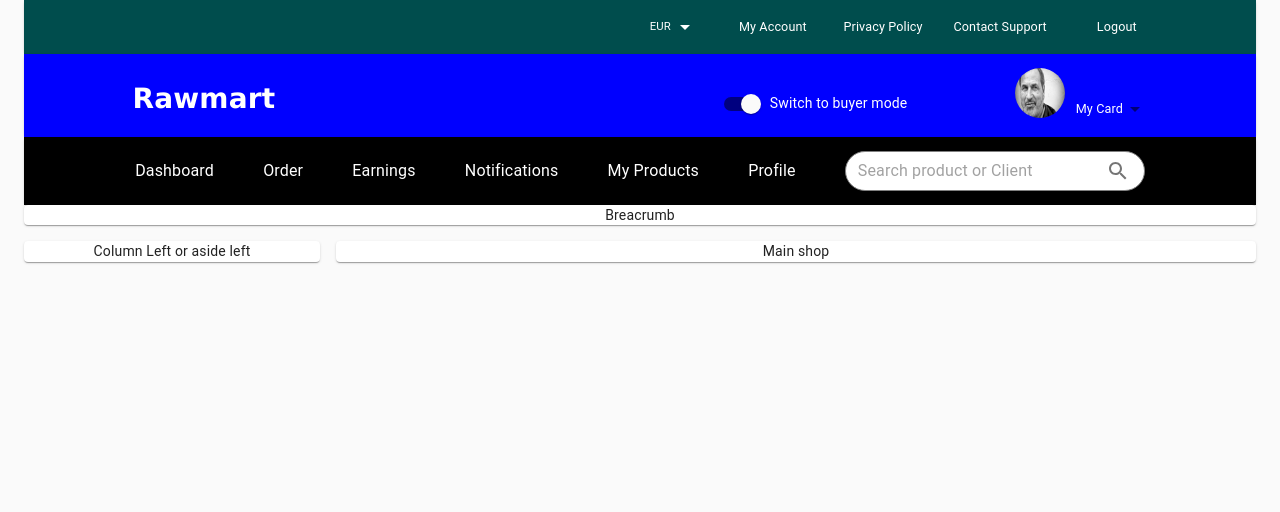
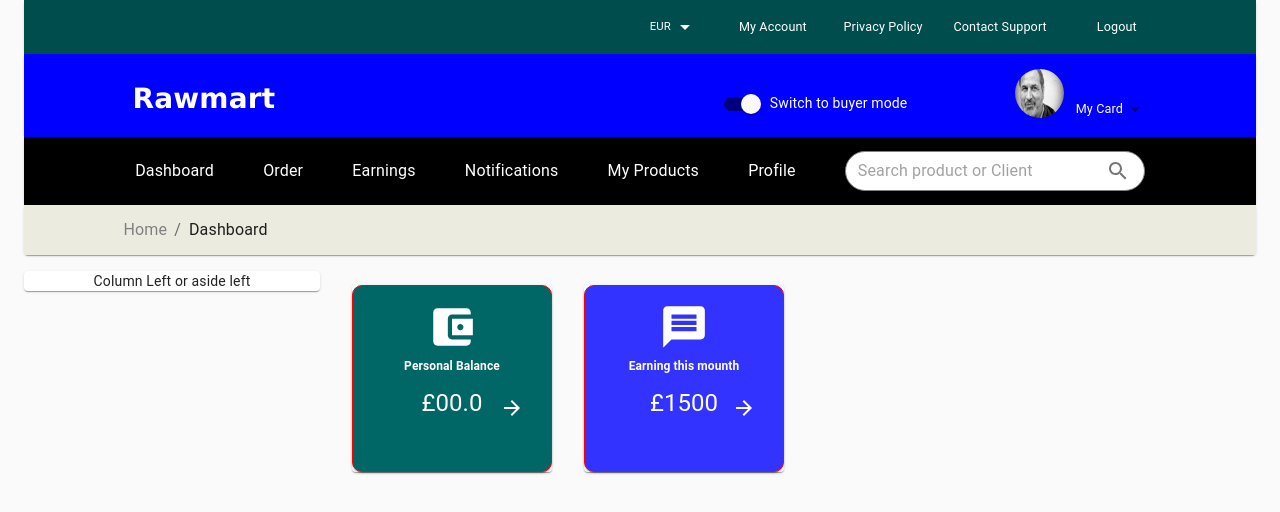
Before and after one commit to fabuloussTeam/rawmart-version01, a React (Create React App) app: page /dashboard in a window 1280 px wide. Shown: the top 512 px of the page. Built offline with nearby package versions, Linux system fonts and the light colour scheme.

Commit message:
Mise en place de des card terminer

```diff
--- a/src/shared/components/Navigation/MainNavigation.css
+++ b/src/shared/components/Navigation/MainNavigation.css
@@ -102,6 +102,8 @@
    width: 50px;
    height: 50px;
    border-radius: 40px;
+   padding-top: 2%;
+   padding-right: 2%;
 }
 
 .profile-nav-title {
--- /dev/null
+++ b/src/shared/components/widgets/Breadcrumbs.css
@@ -0,0 +1,13 @@
+.breadcrumb.container{
+    height: 20px;
+    padding-left: 8% ;
+    padding-top: 1%;
+    padding-bottom: 3%;
+    padding-right: 5%;
+    background-color: #ebebe0;
+}
+
+.breadcrumb.container .link-container{
+  color: gray;
+  padding-left: 2%;
+}
--- a/src/shared/components/widgets/Breadcrumbs.js
+++ b/src/shared/components/widgets/Breadcrumbs.js
@@ -2,16 +2,17 @@
 import Typography from '@material-ui/core/Typography';
 import Breadcrumbs from '@material-ui/core/Breadcrumbs';
 import Link from '@material-ui/core/Link';
+import './Breadcrumbs.css';
 
 function handleClick(event) {
   event.preventDefault();
   console.info('You clicked a breadcrumb.');
 }
 
-export default function SimpleBreadcrumbs() {
+export const SimpleBreadcrumbs = () => {
   return (
-    <Breadcrumbs aria-label="breadcrumb">
-      <Link color="inherit" href="/getting-started/installation/" onClick={handleClick}>
+    <Breadcrumbs aria-label="breadcrumb" className="breadcrumb container">
+      <Link color="inherit" href="/getting-started/installation/" onClick={handleClick} className="link-container" >
         Home
       </Link>
       <Typography color="textPrimary">Dashboard</Typography>
--- /dev/null
+++ b/src/shared/components/widgets/Card.css
@@ -0,0 +1,9 @@
+.detail-button {
+    bottom: 45px;
+    left: 60px;
+}
+
+.card-content, .detail-button {
+    position: relative;
+
+}
--- /dev/null
+++ b/src/shared/components/widgets/Card.js
@@ -0,0 +1,69 @@
+import React from 'react';
+import { makeStyles } from '@material-ui/core/styles';
+import Card from '@material-ui/core/Card';
+import CardActions from '@material-ui/core/CardActions';
+import CardContent from '@material-ui/core/CardContent';
+import Button from '@material-ui/core/Button';
+import Typography from '@material-ui/core/Typography';
+import { Row } from 'react-bootstrap';
+import ArrowForwardIcon from '@material-ui/icons/ArrowForward';
+import './Card.css';
+
+
+const useStyles = makeStyles({
+    root: {
+      border: '1px solid red',
+      borderRadius: '10px',
+
+    },
+    bullet: {
+      display: 'inline-block',
+      margin: '0 2px',
+      transform: 'scale(0.8)',
+    },
+    title: {
+      fontSize: 12,
+    },
+    pos: {
+      marginBottom: 12,
+      fontWeight: 'bold',
+    },
+  });
+
+const CardDashboard = (props) => {
+
+    const classes = useStyles();
+  const bull = <span className={classes.bullet}>•</span>;
+
+  const [titleCard, setTitleCard] = React.useState('Personal Balance');
+  const [amountCard, setAmountCard] = React.useState('00.0');
+  const [iconCard, setIconCard] = React.useState('');
+  const [bgColor, setBgColor] = React.useState('#006666');
+
+  const { backgroundcolor, title, cardAmount, icon, width } = props
+
+
+    return (
+    <Card className={classes.root} style={{  backgroundColor: backgroundcolor, width: width }}>
+      <CardContent className="card-content">
+      <Typography variant="body2" component="p">
+         {icon}
+        </Typography>
+        <Typography className={classes.pos} style={{ color: "#ffffff", fontSize: '12px' }} >
+            {title}
+        </Typography>
+        <Row>
+        <Typography variant="h5" component="h2" style={{ color: "#ffffff" }}>
+          £{cardAmount}
+        </Typography>
+        </Row>
+      </CardContent>
+       <Button  className="detail-button" >
+               <ArrowForwardIcon style={{ color: "#ffffff", BorderColor: "#ff0066" }} />
+           </Button>
+
+    </Card>
+     );
+}
+
+export default CardDashboard;
--- a/src/shared/components/widgets/Search-bar.css
+++ b/src/shared/components/widgets/Search-bar.css
@@ -0,0 +1,6 @@
+.search-bar-root {
+    padding: 2px 4px;
+    display: flex;
+    text-align: 'center';
+    width: 400;
+}
--- a/src/user/dashboard/Dashboard.css
+++ b/src/user/dashboard/Dashboard.css
@@ -1,3 +1,7 @@
 .clr-both {
     clear: both !important;
  }
+
+ .card-dashboard-container .card-item {
+     display: inline-block;
+ }
--- a/src/user/dashboard/Dashboard.js
+++ b/src/user/dashboard/Dashboard.js
@@ -7,6 +7,14 @@
 import Typography from '@material-ui/core/Typography';
 import Container from '@material-ui/core/Container';
 import './Dashboard.css';
+import { SimpleBreadcrumbs } from '../../shared/components/widgets/Breadcrumbs';
+import CardDashboard from '../../shared/components/widgets/Card';
+import AccountBalanceWalletIcon from '@material-ui/icons/AccountBalanceWallet';
+import MessageIcon from '@material-ui/icons/Message';
+import MenuList from '@material-ui/core/MenuList';
+import MenuItem from '@material-ui/core/MenuItem';
+
+
 
 
 const useStyles = makeStyles((theme) => ({
@@ -49,14 +57,40 @@
                   </Paper>
                 </Grid>
                 <Grid item xs={12}>
-                  <Paper className={classes.paper}>Breacrumb</Paper>
+                  <Paper className={classes.paper}>
+                    <SimpleBreadcrumbs />
+                  </Paper>
                  </Grid>
               </Grid>
               <Grid item xs={6} sm={3}>
                <Paper className={classes.paper}>Column Left or aside left</Paper>
                 </Grid>
                 <Grid item xs={6} sm={9}>
-                  <Paper className={classes.paper}>Main shop</Paper>
+                  <MenuList className="card-dashboard-container" md={12}>
+                    <MenuItem className="card-item" md={4}>
+                      <Paper className={classes.paper}>
+                        <CardDashboard
+                          backgroundcolor="#006666"
+                          title="Personal Balance"
+                          cardAmount="00.0"
+                          icon={<AccountBalanceWalletIcon style={{ fontSize: 50, color: "#ffffff", borderRadius: '15px' }} />}
+                          width={200}
+                        />
+                      </Paper>
+                    </MenuItem>
+                    <MenuItem className="card-item" md={4}>
+                      <Paper className={classes.paper}>
+                        <CardDashboard
+                          backgroundcolor="#3333ff"
+                          title="Earning this mounth"
+                          cardAmount={1500}
+                          icon={<MessageIcon style={{ fontSize: 50, color: "#ffffff", borderRadius: '15px' }} />}
+                          width={200}
+                        />
+                      </Paper>
+                    </MenuItem>
+                  </MenuList>
+
                 </Grid>
             </Grid>
           </div>
--- a/src/user/sellers/components/FormSellerDetails.js
+++ b/src/user/sellers/components/FormSellerDetails.js
@@ -3,6 +3,8 @@
 import Button from '@material-ui/core/Button';
 
 class FormSellerDetails extends Component {
+
+
 
     continue = e => {
         e.preventDefault();
@@ -14,7 +16,6 @@
     }
 
     render() {
-        const { step } = this.state
         const { values, handleChange } = this.props;
 
         return (
```
